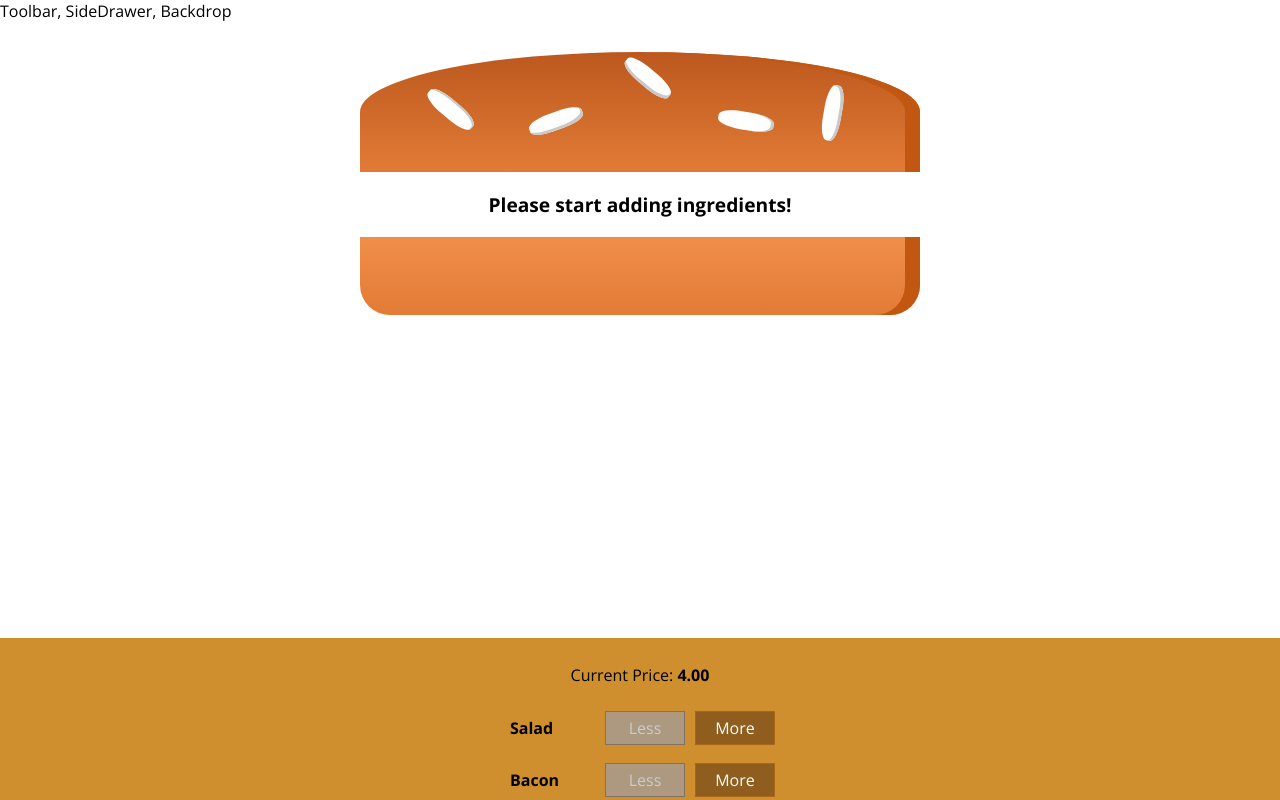
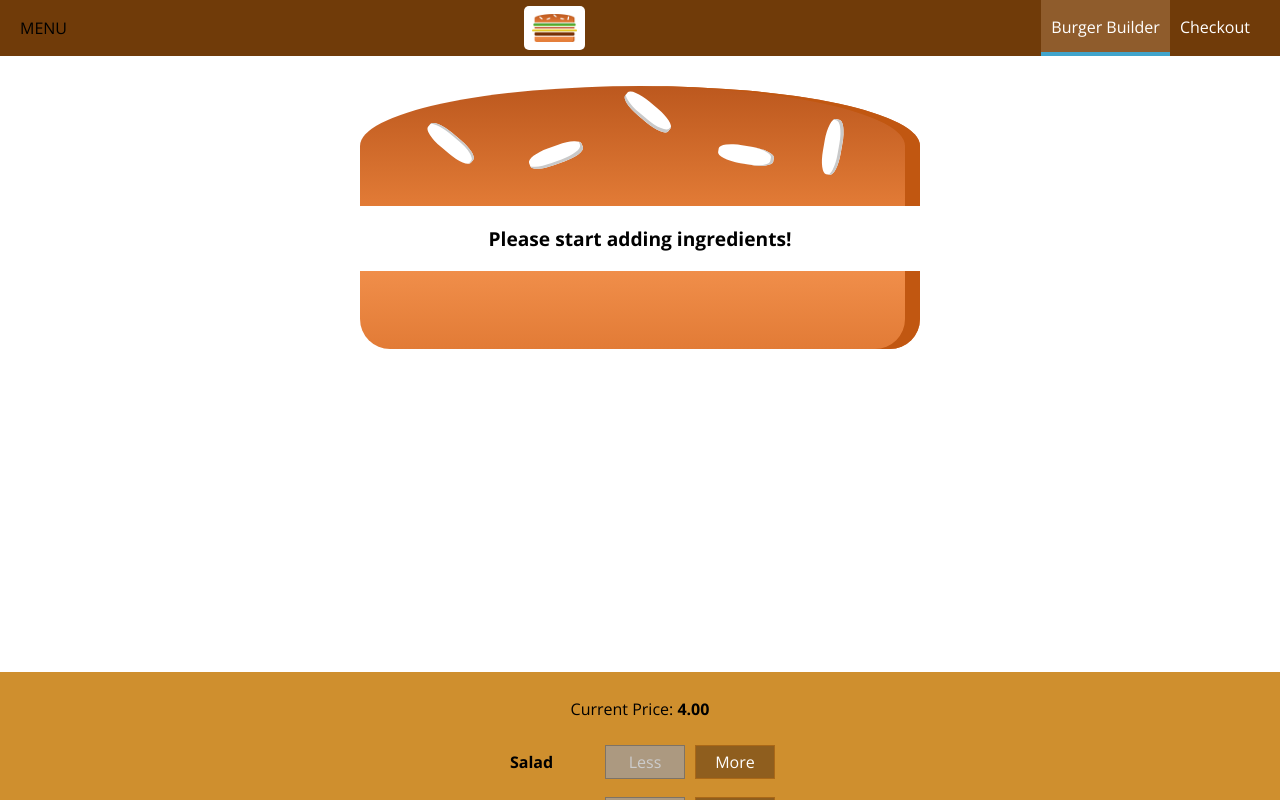
Before and after one commit to Vasstin/burger-builder-project, a React app: page / in a window 1280 px wide. Shown: the top 800 px of the page. Built offline with nearby package versions, Linux system fonts and the light colour scheme.

Commit message:
added toolbar/sidedrawer

```diff
--- a/src/components/Layout/Layout.css
+++ b/src/components/Layout/Layout.css
@@ -1,3 +1,3 @@
 .Content {
-  margin-top: 16px;
+  margin-top: 72px;
 }
--- a/src/components/Layout/Layout.js
+++ b/src/components/Layout/Layout.js
@@ -1,11 +1,14 @@
 import React from 'react'
 
 import Aux from '../../hoc/Auxiliary';
-import classes from './Layout.css'
+import Toolbar from '../Navigation/Toolbar/Toolbar';
+import classes from './Layout.css';
+import SideDrawer from '../Navigation/SideDrawer/SideDrawer';
 
 const layout = ( props ) => (
   <Aux>
-    <div>Toolbar, SideDrawer, Backdrop</div>
+    <Toolbar />
+    <SideDrawer />
     <main className = {classes.Content}>
       {props.children}
     </main>
--- /dev/null
+++ b/src/components/Logo/Logo.css
@@ -0,0 +1,11 @@
+.Logo {
+  background-color: #fff;
+  padding: 8px;
+  height: 100%;
+  box-sizing: border-box;
+  border-radius: 5px;
+}
+
+.Logo img {
+  height: 100%;
+}
--- /dev/null
+++ b/src/components/Logo/Logo.js
@@ -0,0 +1,12 @@
+import React from "react";
+
+import burgerLogo from '../../assets/images/burger-logo.png';
+import classes from './Logo.css'
+
+const logo = props => (
+  <div className = {classes.Logo} style = {{height: props.height}}>
+    <img src = {burgerLogo} alt = "MyBurger" />
+  </div>
+);
+
+export default logo;
--- /dev/null
+++ b/src/components/Navigation/NavigationItems/NavigationItem/NavigationItem.css
@@ -0,0 +1,25 @@
+.NavigationItem {
+  margin: 0;
+  box-sizing: border-box;
+  display: flex;
+  height: 100%;
+  align-items: center;
+}
+
+.NavigationItem a {
+  color: white;
+  text-decoration: none;
+  height: 100%;
+  padding: 16px 10px;
+  border-bottom: 4px solid transparent;
+  box-sizing: border-box;
+  display: block;
+}
+
+.NavigationItem a:hover,
+.NavigationItem a:active,
+.NavigationItem a.active {
+  background-color: #8f5c2c;
+  border-bottom: 4px solid #40a4cb;
+  color: white;
+}
--- /dev/null
+++ b/src/components/Navigation/NavigationItems/NavigationItem/NavigationItem.js
@@ -0,0 +1,13 @@
+import React from "react";
+
+import classes from './NavigationItem.css'
+
+const navigationItem = props => (
+  <li className = {classes.NavigationItem}>
+    <a
+      href = {props.link}
+      className = {props.active ? classes.active : null}>{props.children}</a>
+  </li>
+);
+
+export default navigationItem;
--- /dev/null
+++ b/src/components/Navigation/NavigationItems/NavigationItems.css
@@ -0,0 +1,8 @@
+.NavigationItems {
+  margin: 0;
+  padding: 0;
+  list-style: none;
+  display: flex;
+  align-items: center;
+  height: 100%;
+}
--- /dev/null
+++ b/src/components/Navigation/NavigationItems/NavigationItems.js
@@ -0,0 +1,13 @@
+import React from "react";
+
+import classes from './NavigationItems.css'
+import NavigationItem from './NavigationItem/NavigationItem'
+
+const navigationItems = props => (
+  <ul className = {classes.NavigationItems}>
+    <NavigationItem link = "#" active>Burger Builder</NavigationItem>
+    <NavigationItem link = "#">Checkout</NavigationItem>
+  </ul>
+);
+
+export default navigationItems;
--- /dev/null
+++ b/src/components/Navigation/SideDrawer/SideDrawer.css
@@ -0,0 +1,27 @@
+.SideDrawer {
+  position: fixed;
+  width: 280px;
+  min-width: 70%;
+  height: 100%;
+  left: 0;
+  top: 0;
+  z-index: 200;
+  background-color: #fff;
+  padding: 32px 16px;
+  box-sizing: border-box;
+  transition: transform 0.3s ease-out;
+}
+
+@media (min-width: 500px) {
+  .SideDrawer {
+    display: none;
+  }
+}
+
+.Open {
+  transform: translateX(0);
+}
+
+.Close {
+  transform: translateX(-100%);
+}
--- /dev/null
+++ b/src/components/Navigation/SideDrawer/SideDrawer.js
@@ -0,0 +1,20 @@
+import React from "react";
+
+import Logo from '../../Logo/Logo';
+import NavigationItems from '../NavigationItems/NavigationItems';
+import classes from './SideDrawer.css'
+
+const sideDrawer = props => {
+  //...
+
+  return (
+    <div className = {classes.SideDrawer}>
+      <Logo height = "11%"/>
+      <nav>
+        <NavigationItems />
+      </nav>
+    </div>
+  );
+};
+
+export default sideDrawer;
--- /dev/null
+++ b/src/components/Navigation/Toolbar/Toolbar.css
@@ -0,0 +1,18 @@
+.Toolbar {
+  height: 56px;
+  width: 100%;
+  position: fixed;
+  top: 0;
+  left: 0;
+  background-color: #703B09;
+  display: flex;
+  justify-content: space-between;
+  align-items: center;
+  padding: 0 20px;
+  box-sizing: border-box;
+  z-index: 90;
+}
+
+.Toolbar nav {
+  height: 100%;
+}
--- /dev/null
+++ b/src/components/Navigation/Toolbar/Toolbar.js
@@ -0,0 +1,17 @@
+import React from "react";
+
+import classes from './Toolbar.css';
+import Logo from '../../Logo/Logo';
+import NavigationItems from '../NavigationItems/NavigationItems'
+
+const toolbar = props => (
+  <header className = {classes.Toolbar}>
+    <div>MENU</div>
+    <Logo height = "80%"/>
+    <nav>
+      <NavigationItems />
+    </nav>
+  </header>
+);
+
+export default toolbar;
```
Also changed, not shown: src/assets/images/burger-logo.png (added), 1 other file (tests, documents, lock files or other folders).
